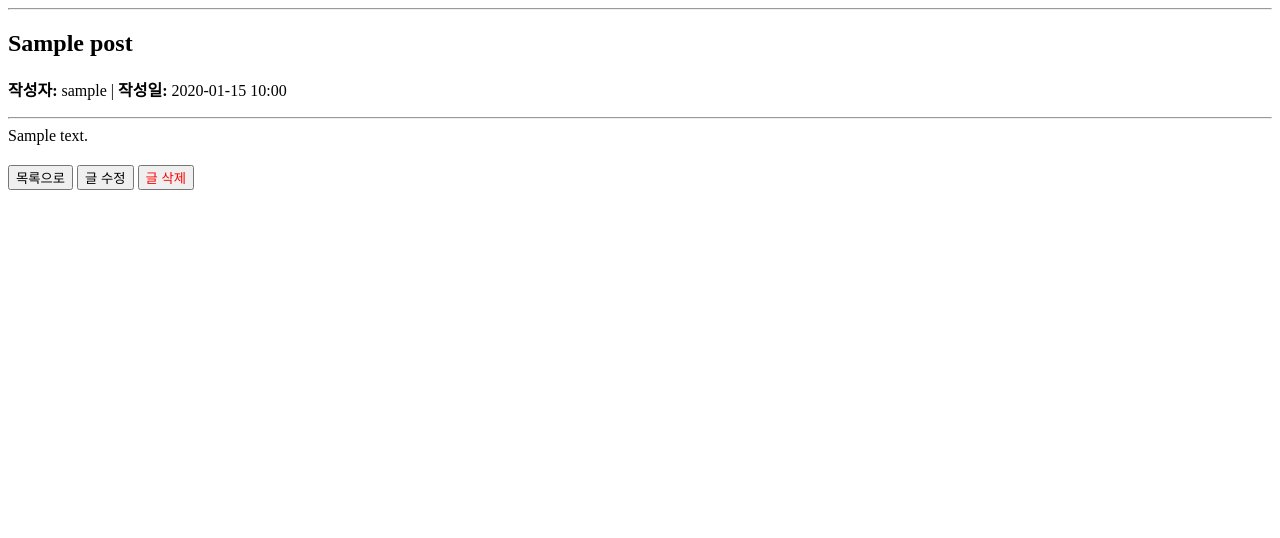
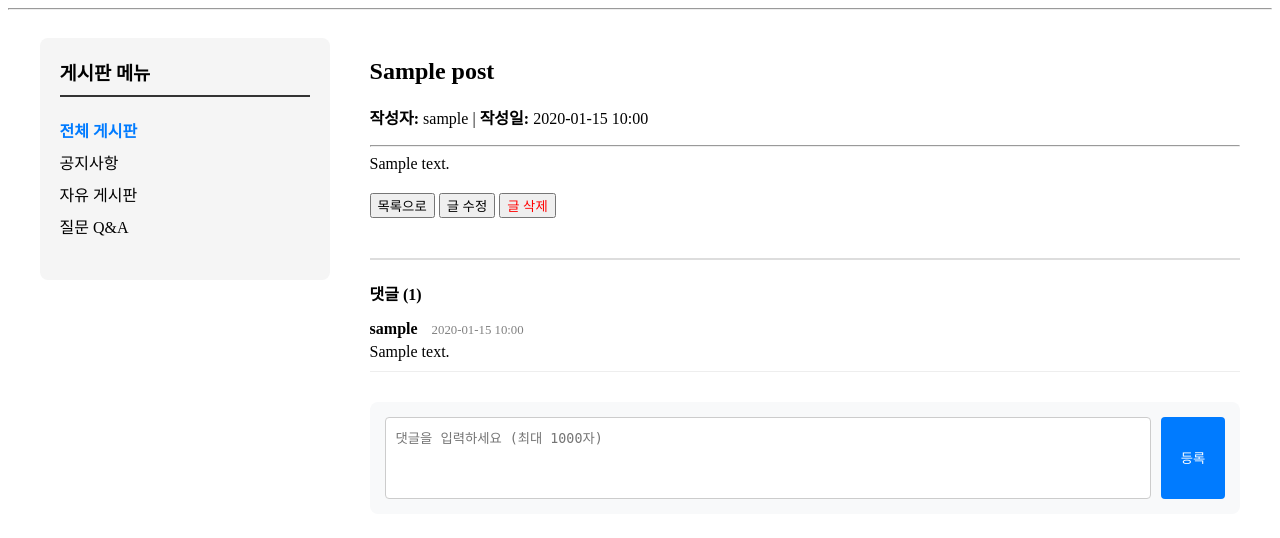
Before and after one commit to ksangwon/webp4c, a Flask app: page /read/1 in a window 1280 px wide. Shown: the part 101-639 px from the top of the page. Run offline with Flask 3, Linux system fonts and the light colour scheme; the visitor is signed in with stand-in values (Sample User, id 1); tables that the repository leaves empty hold one stand-in row (values such as "Sample post").

Commit message:
댓글 기능 및 UI 개선

```diff
--- a/p4c-2/app.py
+++ b/p4c-2/app.py
@@ -123,6 +123,10 @@ def write():
         title = request.form['title']
         content = request.form['content']
         user_id = session['user_id']
+        if len(title) > 100:
+            return "<script>alert('제목은 100자를 초과할 수 없습니다.'); history.back();</script>"
+        elif len(content) > 5000:
+            return "<script>alert('본문은 5000자를 초과할 수 없습니다.'); history.back();</script>"
 
         conn = db_connect()
         cursor = conn.cursor()
@@ -140,20 +144,25 @@ def write():
 def read(id):
     conn = db_connect()
     cursor = conn.cursor()
-    sql = """
-        SELECT *
+    sql_post = """
+        SELECT p.*, u.username
         FROM posts p JOIN users u ON p.user_id = u.id
         WHERE p.id = %s
     """
-    cursor.execute(sql, (id,))
+    cursor.execute(sql_post, (id,))
     post = cursor.fetchone()
-    conn.close()
 
     if not post:
+        conn.close()
         flash("존재하지 않는 게시글입니다.")
         return redirect(url_for('index'))
 
-    return render_template('read.html', post=post)
+    sql_comments = "SELECT * FROM comments WHERE post_id = %s ORDER BY created_at ASC"
+    cursor.execute(sql_comments, (id,))
+    comments = cursor.fetchall()
+    conn.close()
+
+    return render_template('read.html', post=post, comments=comments)
 
 # 게시글 수정
 @app.route('/modify/<int:id>', methods=['GET','POST'])
@@ -176,6 +185,10 @@ def modify(id):
     if request.method == 'POST':
         title = request.form['title']
         content = request.form['content']
+        if len(title) > 100:
+            return "<script>alert('제목은 100자를 초과할 수 없습니다.'); history.back();</script>"
+        elif len(content) > 5000:
+            return "<script>alert('본문은 5000자를 초과할 수 없습니다.'); history.back();</script>"
 
         sql = "UPDATE posts SET title = %s, content = %s WHERE id = %s"
         cursor.execute(sql, (title, content, id))
@@ -232,5 +245,35 @@ def resign():
     return redirect(url_for('index'))
 
 
+# 댓글 저장
+@app.route('/comment', methods=['POST'])
+def comment():
+    if not session.get('user_id'):
+        flash('로그인이 필요한 기능입니다.')
+        return redirect(url_for('login'))
+
+    post_id = request.form.get('post_id')
+    username = session.get('username')
+    content = request.form.get('content')
+
+    if not content or len(content.strip()) == 0:
+        flash('댓글 내용을 입력해주세요.')
+        return redirect(url_for('read', id=post_id))
+
+    if len(content) > 1000:
+        flash('댓글은 1000자를 초과할 수 없습니다.')
+        return redirect(url_for('read', id=post_id))
+
+    conn = db_connect()
+    cursor = conn.cursor()
+    sql = "INSERT INTO comments (post_id, username, content) VALUES (%s, %s, %s)"
+    cursor.execute(sql, (post_id, username, content))
+
+    conn.commit()
+    conn.close()
+
+    return redirect(url_for('read', id=post_id))
+
+
 if __name__ == '__main__':
     app.run(port=5001, debug=True)
--- /dev/null
+++ b/p4c-2/static/style.css
@@ -0,0 +1,168 @@
+.board-table {
+    width:100%;
+    border-collapse: collapse;
+    table-layout: fixed;
+    text-align: center;
+}
+
+.board-table th {
+    padding: 12px;
+    border-bottom: 2px solid #ccc;
+    background-color: whitesmoke;
+}
+
+.board-table td {
+    padding: 12px;
+    border-bottom: 1px solid #ccc;
+}
+
+.title-etc {
+    text-align: left;
+    white-space: nowrap;
+    overflow: hidden;
+    text-overflow: ellipsis;
+}
+
+.container {
+    max-width: 95%;
+    margin: 0 auto;
+    padding: 20px;
+}
+
+.layout-wrapper {
+    display: flex;
+    gap: 40px;
+}
+
+.sidebar {
+    width: 250px;
+    flex-shrink: 0;
+    background-color: whitesmoke;
+    padding: 20px;
+    border-radius: 8px;
+    height: fit-content;
+}
+
+.sidebar h3 {
+    margin-top: 0;
+    border-bottom: 2px solid #333;
+    padding-bottom: 10px;
+}
+
+.sidebar ul {
+    list-style: none;
+    padding-left: 0;
+    line-height: 2;
+}
+
+.sidebar a {
+    text-decoration: none;
+    color: black;
+}
+
+.sidebar a.active {
+    color: #007bff;
+    font-weight: bold;
+}
+
+.main-content {
+    flex: 1;
+}
+
+.date-wrapper {
+    display: grid;
+    grid-template-columns: 1fr auto 1fr;
+    align-items: center;
+    width: 100%;
+}
+
+.date-text {
+    grid-column: 2;
+    text-align: center;
+}
+
+.badge-modified {
+    grid-column: 3;
+    text-align: left;
+    margin-left: 5px;
+    color: gray;
+    font-size: 0.8em;
+    white-space: nowrap;
+}
+
+.section-divider {
+    margin-top: 40px;
+    border: 0;
+    border-top: 2px solid #ddd;
+}
+
+.comment-title {
+    margin-bottom: 15px;
+}
+
+.comment-list {
+    margin-bottom: 30px;
+}
+
+.comment-item {
+    margin-bottom: 15px;
+    padding-bottom: 10px;
+    border-bottom: 1px solid #eee;
+}
+
+.comment-date {
+    color: gray;
+    font-size: 0.8em;
+    margin-left: 10px;
+}
+
+.comment-text {
+    margin-top: 5px;
+    white-space: pre-wrap;
+}
+
+.comment-empty {
+    color: gray;
+    padding: 10px 0;
+}
+
+.comment-form {
+    background-color: #f8f9fa;
+    padding: 15px;
+    border-radius: 8px;
+}
+
+.comment-input-group {
+    display: flex;
+    gap: 10px;
+}
+
+.comment-textarea {
+    flex: 1;
+    height: 60px;
+    padding: 10px;
+    resize: none;
+    border: 1px solid #ccc;
+    border-radius: 4px;
+}
+
+.btn-submit-comment {
+    padding: 0 20px;
+    background-color: #007bff;
+    color: white;
+    border: none;
+    border-radius: 4px;
+    cursor: pointer;
+}
+
+.btn-submit-comment:hover {
+    background-color: #0056b3;
+}
+
+.comment-login-msg {
+    text-align: center;
+    padding: 20px;
+    background-color: #f8f9fa;
+    border-radius: 8px;
+    color: #555;
+}
--- a/p4c-2/templates/base.html
+++ b/p4c-2/templates/base.html
@@ -3,6 +3,7 @@
 <head>
     <meta charset="UTF-8">
     <title>P4C Web-2</title>
+    <link rel="stylesheet" href="{{ url_for('static', filename='style.css') }}"
 </head>
 <body>
     <header>
@@ -22,7 +23,6 @@
         </nav>
     </header>
     <hr>
-
     {% with messages = get_flashed_messages() %}
         {% if messages %}
             <script>
@@ -33,9 +33,23 @@
         {% endif %}
     {% endwith %}
 
-    <main>
-        {% block content %}
-        {% endblock %}
-    </main>
+    <div class="container">
+        <div class="layout-wrapper">
+            <div class="sidebar">
+                <h3>게시판 메뉴</h3>
+                <ul>
+                    <li><a href="/" class="active">전체 게시판</a></li>
+                    <li><a href="#">공지사항</a></li>
+                    <li><a href="#">자유 게시판</a></li>
+                    <li><a href="#">질문 Q&A</a></li>
+                </ul>
+            </div>
+
+            <div class="main-content">
+                {% block content %}
+                {% endblock %}
+            </div>
+        </div>
+    </div>
 </body>
 </html>
--- a/p4c-2/templates/modify.html
+++ b/p4c-2/templates/modify.html
@@ -5,11 +5,11 @@
     <form action="{{ url_for('modify', id=post.id) }}" method="POST">
         <div>
             제목:<br>
-            <input type="text" name="title" value="{{ post.title }}" style="width: 400px;"><br><br>
+            <input type="text" name="title" value="{{ post.title }}" required maxlength="100" style="width: 400px;"><br><br>
         </div>
         <div>
             내용:<br>
-            <textarea name="content" rows="10" required style="width: 400px;">{{ post.content }}</textarea><br><br>
+            <textarea name="content" rows="10" required maxlength="5000" style="width: 400px;">{{ post.content }}</textarea><br><br>
         </div>
         <button type="submit">수정</button>
         <a href="{{ url_for('index') }}"><button type="button">목록으로</button></a>
--- a/p4c-2/templates/read.html
+++ b/p4c-2/templates/read.html
@@ -20,4 +20,35 @@
             <button type="submit" style="color: red;" onclick="return confirm('정말 삭제하시겠습니까?');">글 삭제</button>
         </form>
     {% endif %}
+
+    <hr class="section-divider">
+    <h4 class="comment-title">댓글 ({{ comments|length }})</h4>
+    <div class="comment-list">
+        {% for comment in comments %}
+            <div class="comment-item">
+                <strong>{{ comment.username }}</strong>
+                <span class="comment-date">
+                    {{ comment.created_at.strftime('%Y-%m-%d %H:%M') }}
+                </span>
+                <div class="comment-text">{{ comment.content }}</div>
+            </div>
+        {% else %}
+            <p class="comment-empty">아직 작성된 댓글이 없습니다.</p>
+        {% endfor %}
+    </div>
+
+    {% if session.get('user_id') %}
+        <form action="{{ url_for('comment') }}" method="POST" class="comment-form">
+            <input type="hidden" name="post_id" value="{{ post.id }}">
+            <div class="comment-input-group">
+                <textarea name="content" class="comment-textarea" placeholder="댓글을 입력하세요 (최대 1000자)" maxlength="1000" required></textarea>
+                <button type="submit" class="btn-submit-comment">등록</button>
+            </div>
+        </form>
+    {% else %}
+
+        <div class="comment-login-msg">
+            댓글을 작성하려면 로그인이 필요합니다.
+        </div>
+    {% endif %}
 {% endblock %}
--- a/p4c-2/templates/write.html
+++ b/p4c-2/templates/write.html
@@ -5,11 +5,11 @@
     <form action="{{ url_for('write') }}" method="POST">
         <div>
             제목:<br>
-            <input type="text" name="title" required style="width: 400px;"><br><br>
+            <input type="text" name="title" required maxlength="100" style="width: 400px;"><br><br>
         </div>
         <div>
             내용:<br>
-            <textarea name="content" rows="10" required style="width: 400px;"></textarea><br><br>
+            <textarea name="content" rows="10" required maxlength="5000" style="width: 400px;"></textarea><br><br>
         </div>
         <button type="submit">등록</button>
         <a href="{{ url_for('index') }}"><button type="button">목록으로</button></a>
```
Also changed, not shown: p4c-2/static/schema.sql (added, +32 -0 lines), p4c-2/templates/index.html (+29 -22 lines), 1 other file.
